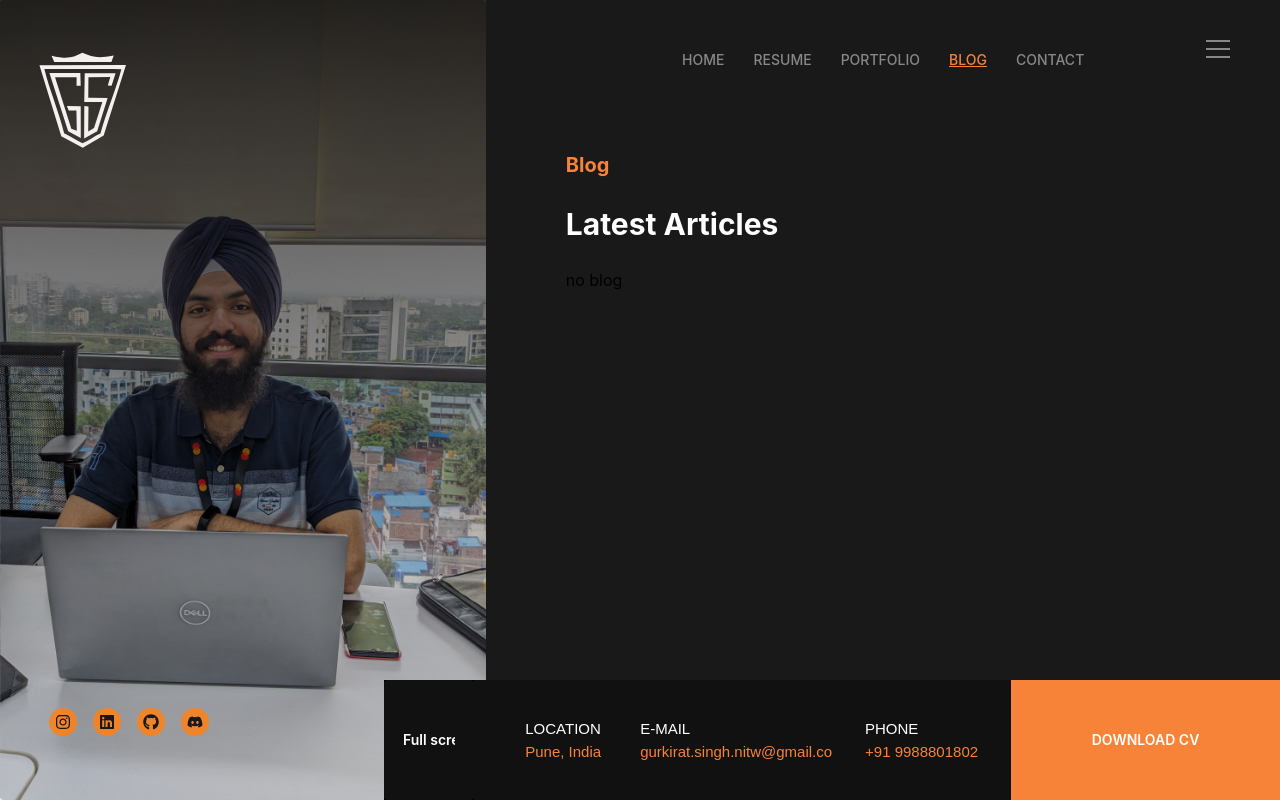
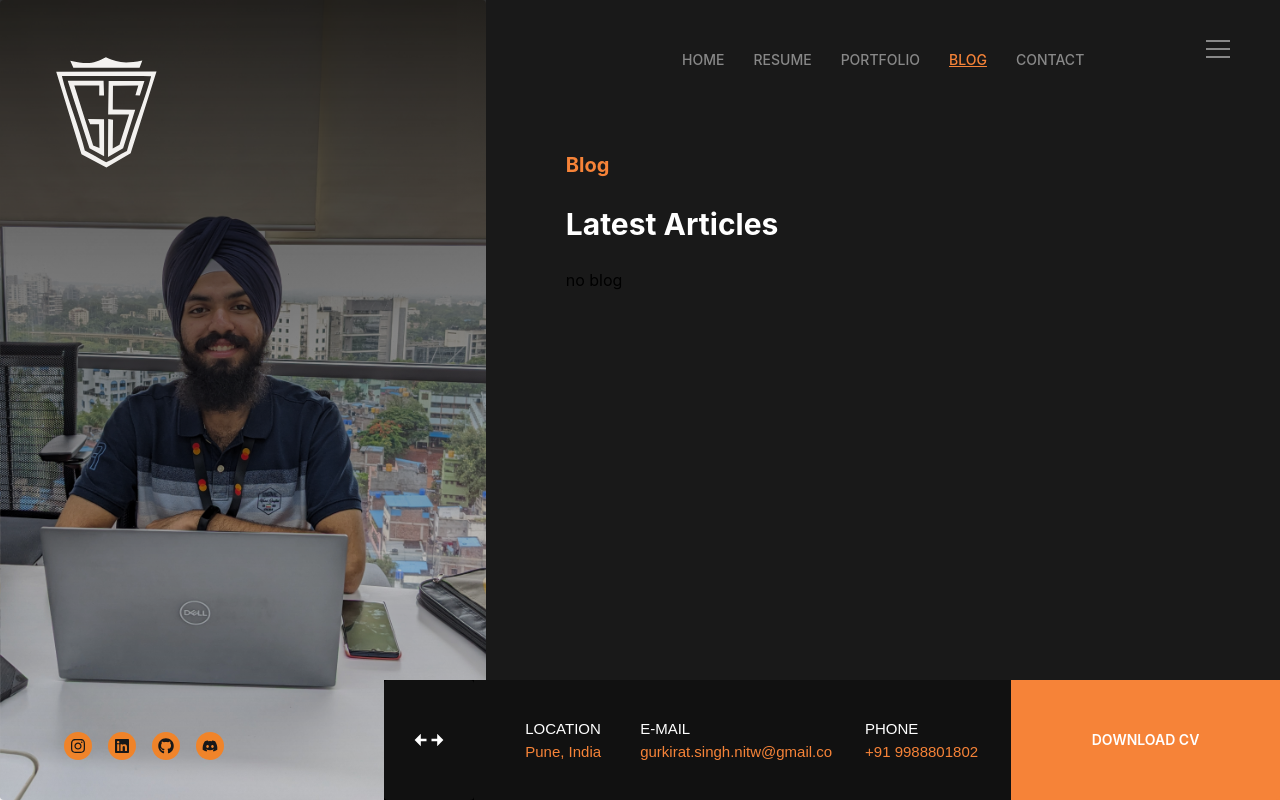
Before and after one commit to gurkirat007/gurkirat007.github.io, a React (Vite) app: page /blog in a window 1280 px wide. Built offline with nearby package versions, Linux system fonts and the light colour scheme; no server answers.

Commit message:
full screen button functionality added

```diff
--- a/src/Typings/AppConstants.ts
+++ b/src/Typings/AppConstants.ts
@@ -41,6 +41,7 @@ export const initialAppState: AppState =
     showNavBar: false,
     mediumData: undefined,
     isLoading: false,
+    imgFullScreen: false,
   };
 
 export const resumeExperience: ResumeSectionContent[] =
--- a/src/components/BackgroundImage/BackgroundImage.module.less
+++ b/src/components/BackgroundImage/BackgroundImage.module.less
@@ -15,18 +15,18 @@
 }
 
 .logo{
-    margin-left: 5%;
-    margin-top: 5%;
-    width: 25%;
-    height: 25%;
+    margin-left: -4vw;
+    margin-top: 5vh;
+    width: 25vw;
+    height: 25vh;
 }
 
 
 
 .socials{
     position: absolute;
-    bottom: 5%;
-    left: 5%;
-    margin-bottom: 5%;
-    margin-left: 5%;
+    bottom: 5vh;
+    left: 5vw;
+    // margin-bottom: 5%;
+    // margin-left: 5%;
 }
--- a/src/components/BasePage/BasePage.module.less
+++ b/src/components/BasePage/BasePage.module.less
@@ -15,6 +15,9 @@
   left: 0;
   top: 0;
   background-color: #f0f0f0;
+  &.fullscreen{
+    width: 100vw;
+  }
 }
 
 .rightSection {
--- a/src/components/BasePage/BasePage.tsx
+++ b/src/components/BasePage/BasePage.tsx
@@ -4,6 +4,7 @@ import {
   useAppSelector,
 } from "../../Hooks";
 import {
+  selectIsImgFullScreen,
   selectShowNavBar,
   setShowNavBar,
 } from "../../slices/AppSlices";
@@ -22,6 +23,9 @@ export default function BasePage({
   const showNavBar = useAppSelector(
     selectShowNavBar,
   );
+  const isFullScreen = useAppSelector(
+    selectIsImgFullScreen,
+  );
   const dispatch = useAppDispatch();
   const [opened, { toggle }] =
     useDisclosure(false, {
@@ -35,9 +39,13 @@ export default function BasePage({
       className={classes.pageContainer}
     >
       <div
-        className={
+        className={`${
           classes.backgroundImageComponent
-        }
+        } ${
+          isFullScreen
+            ? classes.fullscreen
+            : ""
+        }`}
       >
         <BackgroundImageComponent />
       </div>
@@ -62,6 +70,7 @@ export default function BasePage({
           <Header />
         </div>
         {showNavBar && <NavBar />}
+        {!isFullScreen && (
           <div
             className={
               classes.contentContainer
@@ -69,6 +78,7 @@ export default function BasePage({
           >
             {content}
           </div>
+        )}
       </div>
       <div
         className={classes.bottomBox}
--- a/src/components/BottomBox/BottomBox.tsx
+++ b/src/components/BottomBox/BottomBox.tsx
@@ -1,29 +1,120 @@
-import { Box, Button, Group } from "@mantine/core";
+import {
+  Box,
+  Button,
+  Group,
+} from "@mantine/core";
+import {
+  RiCollapseHorizontalFill,
+  RiExpandHorizontalFill,
+} from "react-icons/ri";
 import classes from "./BottomBox.module.less";
 import CVPDF from "../../pages/Resume/Gurkirat_latest_resume-3.pdf";
+import {
+  useAppDispatch,
+  useAppSelector,
+} from "../../Hooks";
+import {
+  selectIsImgFullScreen,
+  setImgFullScreen,
+} from "../../slices/AppSlices";
 export default function BottomBox() {
+  const dispatch = useAppDispatch();
+  const isImgFullScreen =
+    useAppSelector(
+      selectIsImgFullScreen,
+    );
+
   return (
     <>
       <Group className={classes.group}>
-        <Button className={classes.fullScreenButton}>Full screen button</Button>
-        <Box className={classes.contactInfoTiles}>
+        <Button
+          onClick={() => {
+            dispatch(
+              setImgFullScreen(
+                !isImgFullScreen,
+              ),
+            );
+          }}
+          className={
+            classes.fullScreenButton
+          }
+        >
+          {isImgFullScreen ? (
+            <RiCollapseHorizontalFill
+              scale={10}
+              size={30}
+            />
+          ) : (
+            <RiExpandHorizontalFill
+              scale={10}
+              size={30}
+            />
+          )}
+        </Button>
+        <Box
+          className={
+            classes.contactInfoTiles
+          }
+        >
           <div>
-            <p className={classes.infoTylesHeading}>LOCATION</p>
-            <p className={classes.infoTylesData}>Pune, India</p>
+            <p
+              className={
+                classes.infoTylesHeading
+              }
+            >
+              LOCATION
+            </p>
+            <p
+              className={
+                classes.infoTylesData
+              }
+            >
+              Pune, India
+            </p>
           </div>
         </Box>
-        <Box className={classes.contactInfoTiles}>
+        <Box
+          className={
+            classes.contactInfoTiles
+          }
+        >
           <div>
-            <p className={classes.infoTylesHeading}>E-MAIL</p>
-            <p className={classes.infoTylesData}>
+            <p
+              className={
+                classes.infoTylesHeading
+              }
+            >
+              E-MAIL
+            </p>
+            <p
+              className={
+                classes.infoTylesData
+              }
+            >
               gurkirat.singh.nitw@gmail.com
             </p>
           </div>
         </Box>
-        <Box className={classes.contactInfoTiles}>
+        <Box
+          className={
+            classes.contactInfoTiles
+          }
+        >
           <div>
-            <p className={classes.infoTylesHeading}>PHONE</p>
-            <p className={classes.infoTylesData}>+91 9988801802</p>
+            <p
+              className={
+                classes.infoTylesHeading
+              }
+            >
+              PHONE
+            </p>
+            <p
+              className={
+                classes.infoTylesData
+              }
+            >
+              +91 9988801802
+            </p>
           </div>
         </Box>
         <a
@@ -31,7 +122,13 @@ export default function BottomBox() {
           href={CVPDF}
           download="Gurkirat-resume"
         >
-          <Button className={classes.downloadCVButton}>DOWNLOAD CV</Button>
+          <Button
+            className={
+              classes.downloadCVButton
+            }
+          >
+            DOWNLOAD CV
+          </Button>
         </a>
       </Group>
     </>
--- a/src/components/Header/Header.module.less
+++ b/src/components/Header/Header.module.less
@@ -6,6 +6,9 @@
     /* margin-bottom: 120px; */
     /* background-color: var(--mantine-color-body); */
     /* border-bottom: 1px solid light-dark(var(--mantine-color-gray-3), var(--mantine-color-dark-4)); */
+    &.fullscreen{
+      background-color: transparent
+    }
 
   }
 
--- a/src/components/Header/Header.tsx
+++ b/src/components/Header/Header.tsx
@@ -9,16 +9,24 @@ import { useNavigate } from "react-router-dom";
 import { navBarLinks } from "../../Typings/AppConstants";
 import {
   selectCurrentTab,
+  selectIsImgFullScreen,
+  setCurrentTab,
   // selectShowNavBar,
 } from "../../slices/AppSlices";
-import { useAppSelector } from "../../Hooks";
+import {
+  useAppDispatch,
+  useAppSelector,
+} from "../../Hooks";
 // import { useDispatch } from "react-redux";
 
 export function Header() {
   const navigate = useNavigate();
-  // const dispatch = useDispatch();
+  const dispatch = useAppDispatch();
   const activeTab = useAppSelector(
     selectCurrentTab,
+  );
+  const isFulllScreen = useAppSelector(
+    selectIsImgFullScreen,
   );
   // const showNavBar = useAppSelector(selectShowNavBar);
 
@@ -26,7 +34,7 @@ export function Header() {
     useDisclosure(false);
 
   const items = navBarLinks.map(
-    (link) => (
+    (link, idx) => (
       <a
         key={link.label}
         href={link.link}
@@ -38,6 +46,11 @@ export function Header() {
         onClick={(event) => {
           event.preventDefault();
           navigate(link.link);
+          dispatch(
+            setCurrentTab(
+              navBarLinks[idx],
+            ),
+          );
         }}
       >
         {link.label}
@@ -46,7 +59,13 @@ export function Header() {
   );
 
   return (
-    <header className={classes.header}>
+    <header
+      className={`${classes.header} ${
+        isFulllScreen
+          ? classes.fullscreen
+          : ""
+      }`}
+    >
       <Container
         size="md"
         className={classes.inner}
--- a/src/components/NavBar/NavBarButton.tsx
+++ b/src/components/NavBar/NavBarButton.tsx
@@ -12,6 +12,7 @@ import {
 export default function NavBarButton() {
   // const dispatch = useDispatch();
   const dispatch = useAppDispatch();
+
   const showNavBar = useAppSelector(
     selectShowNavBar,
   );
--- a/src/pages/Blog/Blog.tsx
+++ b/src/pages/Blog/Blog.tsx
@@ -1,6 +1,7 @@
 // import { useDispatch } from "react-redux";
 import {
   getMediumData,
+  selectCurrentTab,
   selectMediumData,
   setCurrentTab,
 } from "../../slices/AppSlices";
@@ -29,7 +30,7 @@ export default function Blog() {
     dispatch(getMediumData());
   }, [
     dispatch,
-    // useAppSelector(selectMediumData),
+    useAppSelector(selectCurrentTab),
   ]);
 
   const mediumData = useAppSelector(
--- a/src/slices/AppSlices.tsx
+++ b/src/slices/AppSlices.tsx
@@ -20,6 +20,7 @@ export interface AppState {
   showNavBar: boolean;
   mediumData: MediumJson | undefined;
   isLoading: boolean;
+  imgFullScreen: boolean;
 }
 
 export const getMediumData =
@@ -52,6 +53,13 @@ export const appSlice = createSlice({
       action: PayloadAction<boolean>,
     ) {
       state.showNavBar = action.payload;
+    },
+    setImgFullScreen(
+      state,
+      action: PayloadAction<boolean>,
+    ) {
+      state.imgFullScreen =
+        action.payload;
     },
   },
   extraReducers: (
@@ -86,9 +94,13 @@ export const selectMediumData = (
 export const selectIsLoading = (
   state: RootState,
 ) => state.appState.isLoading;
+export const selectIsImgFullScreen = (
+  state: RootState,
+) => state.appState.imgFullScreen;
 
 export const {
   setCurrentTab,
   setShowNavBar,
+  setImgFullScreen,
 } = appSlice.actions;
 export default appSlice.reducer;
```
Lines whose indentation alone changed are shown as unchanged.
